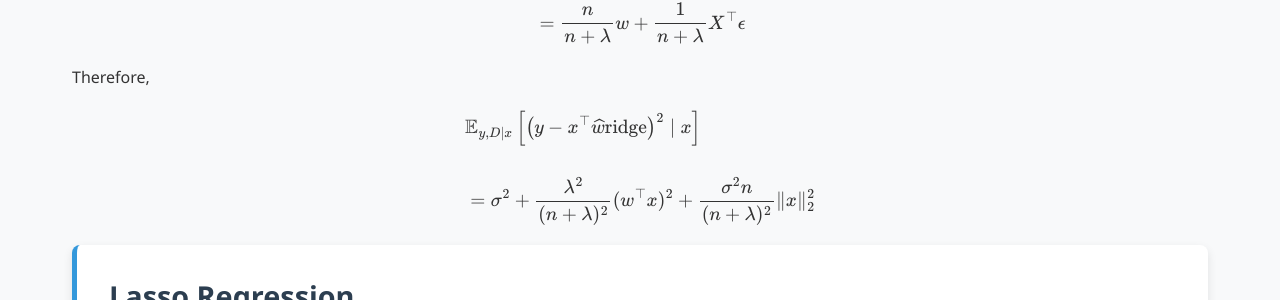
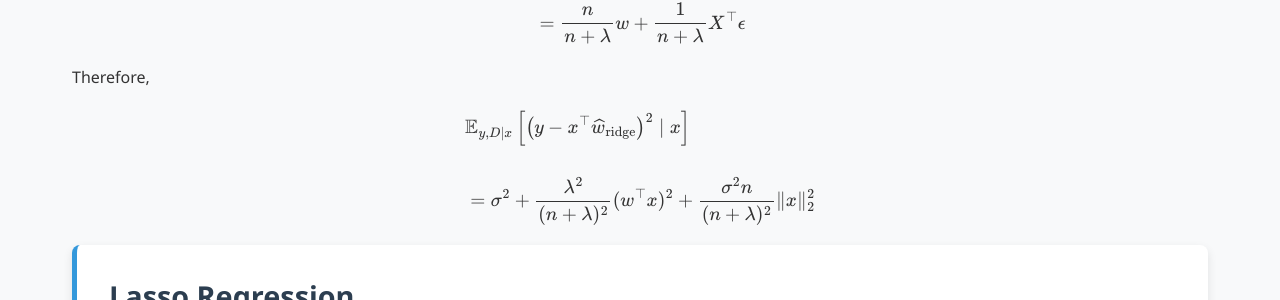
Before and after one commit to Yusukey01/yusukey01.github.io, a Jekyll site: the page built from Mathematics/Machine_learning/regression.html, in a window 1280 px wide and 900 px high, scrolled down 6497 px. Shown: the part 149-449 px from the top of the window. Built offline with Jekyll 4.4.1, drawn with Linux system fonts in a browser that asks for light colours.

Commit message:
change demo style

```diff
--- a/Mathematics/Machine_learning/regression.html
+++ b/Mathematics/Machine_learning/regression.html
@@ -157,6 +157,7 @@ uses_python: false
 
             <section id="b-v">
                 <h2>Bias-Variance Tradeoff in Ridge Regression</h2>
+                <p>
                     Let's dive into a formal derivation of expected prediction error in the context of ridge regression. Remember we have
                     obtained:
                     \[
@@ -195,11 +196,12 @@ uses_python: false
                     Therefore,
                     \[
                     \begin{align*}
-                     &\mathbb{E}_{y, D  \mid x} \left[ \left(y - x^\top \widehat{w}{\text{ridge}} \right)^2 \mid x \right] \\\\
+                     &\mathbb{E}_{y, D  \mid x} \left[ \left(y - x^\top \widehat{w}_{\text{ridge}} \right)^2 \mid x \right] \\\\
                      &= \sigma^2 + \frac{\lambda^2}{(n + \lambda)^2}(w^\top x)^2 + \frac{\sigma^2 n}{(n + \lambda)^2} \| x \|_2^2
                     \end{align*}
                     \]
-                </section>
+                </p>
+            </section>
 
             <section id="LASSO" class="section-content">
                 <h2>Lasso Regression</h2>
```
